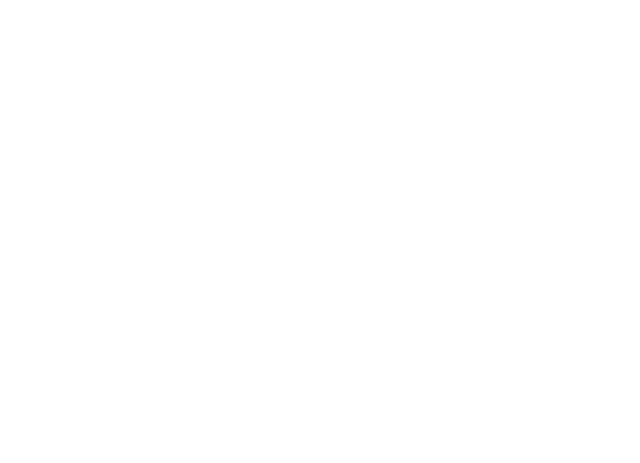
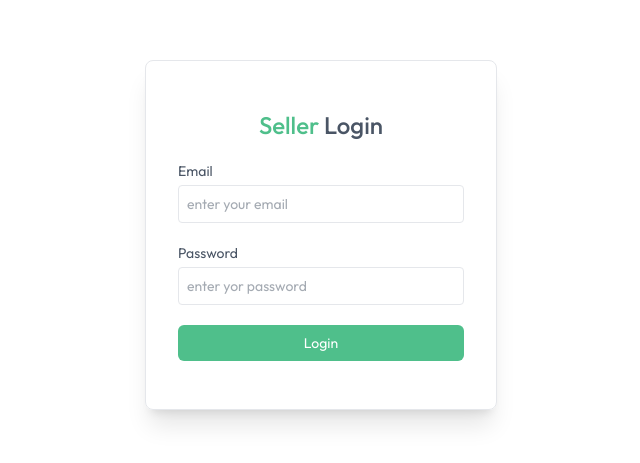
Before and after one commit to paulongf/ecommerce-delivery, a React (Vite) app in the folder client/: page /seller in a window 1280 px wide. Before the commit this address had no page. Shown: the part 165-628 px from the top of the page, without its empty margins (319-959 px from the left). Built offline with nearby package versions, Linux system fonts and the light colour scheme.

Commit message:
CreatingSellerLogin

```diff
--- a/client/src/App.jsx
+++ b/client/src/App.jsx
@@ -12,11 +12,12 @@
 import Cart from './pages/Cart'
 import AddAddress from './pages/AddAddress'
 import MyOrders from './pages/MyOrders'
+import SellerLogin from './components/seller/SellerLogin'
 
 const App = () => {
 
   const isSellerPath = useLocation().pathname.includes("seller");
-  const {showUserLogin} = useAppContext();
+  const {showUserLogin, isSeller} = useAppContext();
 
   return (
     <div>
@@ -39,6 +40,9 @@
         <Route path='/cart' element={<Cart/>}/>
         <Route path='/add-address' element={<AddAddress/>}/>
         <Route path='/my-orders' element={<MyOrders/>}/>
+        <Route path='/seller' element={isSeller ? null : <SellerLogin/>}>
+
+        </Route>
       </Routes>
      </div>
      { !isSellerPath && <Footer/>}
--- a/client/src/components/seller/SellerLogin.jsx
+++ b/client/src/components/seller/SellerLogin.jsx
@@ -1,8 +1,50 @@
-import React from 'react'
+import React, { useEffect, useState } from 'react'
+import { useAppContext } from '../../context/AppContext'
 
 const SellerLogin = () => {
-  return (
-    <div>SellerLogin</div>
+
+    const {isSeller, setIsSeller, navigate} = useAppContext();
+    const [email, setEmail] = useState("");
+    const [password, setPassword] = useState("");
+
+    const onSubmitHandler = async (event)=>{
+        event.preventDefault();
+        setIsSeller(true);
+    }
+
+    useEffect(()=>{
+        if(isSeller){
+            navigate("/seller")
+        }
+    }, [isSeller])
+
+  return !isSeller && (
+    <div>
+        <form onSubmit={onSubmitHandler} className='min-h-screen flex items-center text-sm
+        text-gray-600'>
+            <div className='flex flex-col gap-5 m-auto items-start p-8 py-12 min-w-80
+            sm:min-w-88 rounded-lg shadow-xl border border-gray-200'>
+                <p className='text-2xl font-medium m-auto'>
+                    <span className='text-primary'>Seller </span>
+                    Login
+                </p>
+                <div className='w-full'>
+                    <p>Email</p>
+                    <input onChange={(e)=> setEmail(e.target.value)} value={email} type='email' placeholder='enter your email'
+                    required
+                    className='border border-gray-200 rounded w-full p-2 mt-1 outline-primary'/>
+                </div>
+                <div className='w-full'>
+                    <p>Password</p>
+                    <input onChange={(e)=> setPassword(e.target.value)} value={password} type='password' placeholder='enter yor password'
+                    required
+                    className='border border-gray-200 rounded w-full p-2 mt-1 outline-primary'/>
+                </div>
+                <button className='bg-primary text-white w-full py-2
+                rounded-md cursor-pointer hover:bg-primary-dull'>Login</button>
+            </div>
+        </form>
+    </div>
   )
 }
 
```
